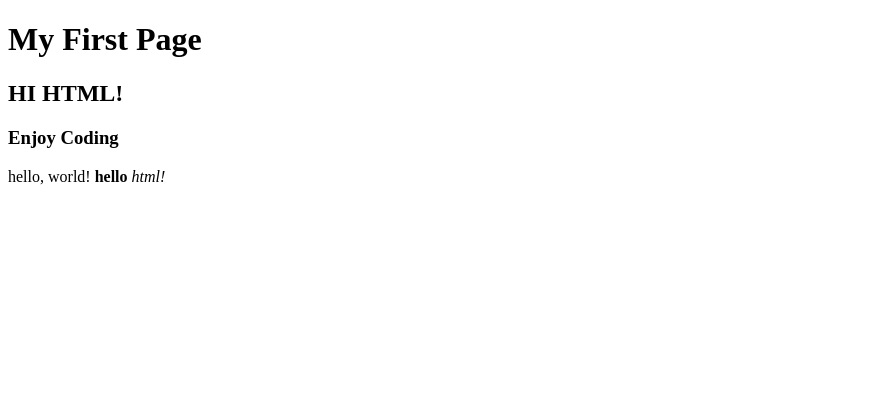
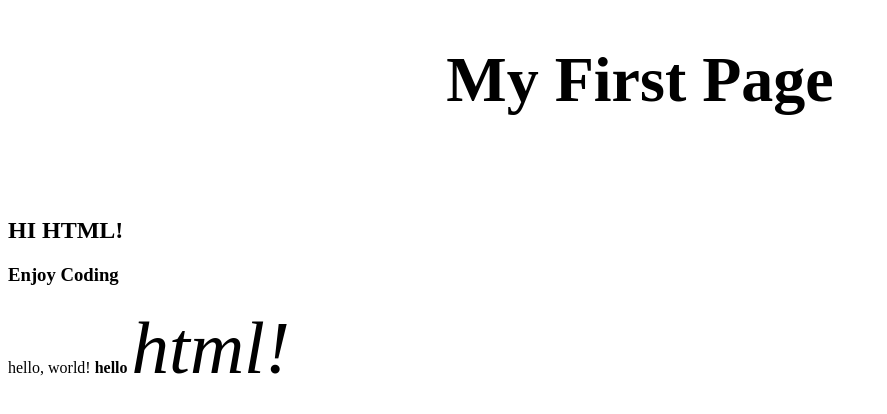
Before and after one commit to woojun-choi/TIL, a plain HTML site: page HTML&CSS/tutorial/index.html in a window 1280 px wide. Shown: the whole page, without its empty margins (0-887 px from the left). Drawn offline with Linux system fonts and the light colour scheme.

Commit message:
Update TIL
Study HTML
- studied style tag

```diff
--- a/HTML&CSS/tutorial/index.html
+++ b/HTML&CSS/tutorial/index.html
@@ -3,6 +3,19 @@
 <head>
   <title>My First Website</title>
   <meta charset="utf-8" />
+
+  <style>
+    h1 {
+      font-size: 64px;
+      text-align: center;
+    }
+    h2 {
+      margin-top: 100px;
+    }
+    p i {
+      font-size: 75px;
+    }
+  </style>
 </head>
 
 <body>
```
